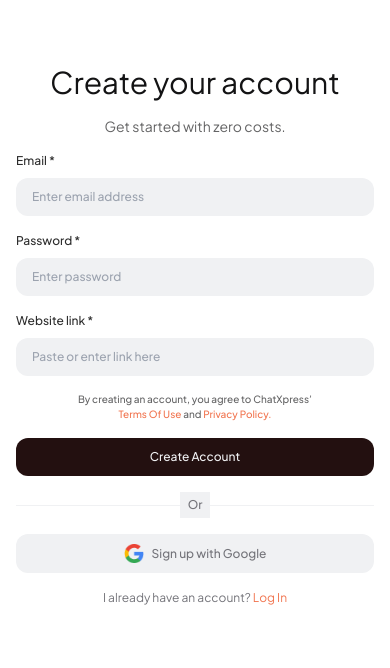
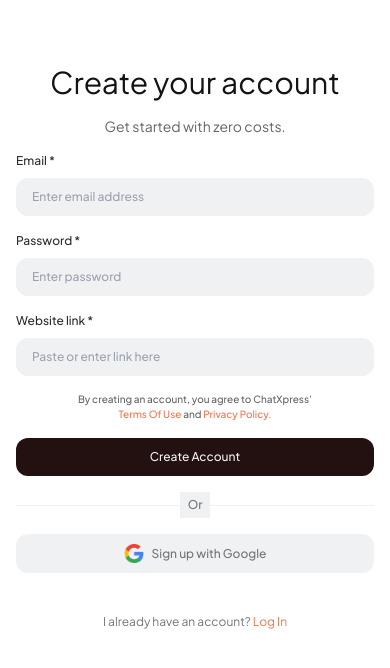
Before and after one commit to Classic-The-Demigod/chat-express, a React (Vite) app: page / in a window 390 px wide. Shown: the top 668 px of the page. Built offline with nearby package versions, Linux system fonts and the light colour scheme; a web font is replaced by a local one.

Commit message:
some spacing

```diff
--- a/src/App.jsx
+++ b/src/App.jsx
@@ -104,7 +104,7 @@
               </button>
             </form>
 
-            <p className="text-center text-gray-500 text-[12px] sm:text-sm">
+            <p className="text-center text-gray-500 text-[12px] pt-6 sm:pt-0 sm:text-sm">
               I already have an account?{" "}
               <span className="text-accent">Log In</span>
             </p>
```
